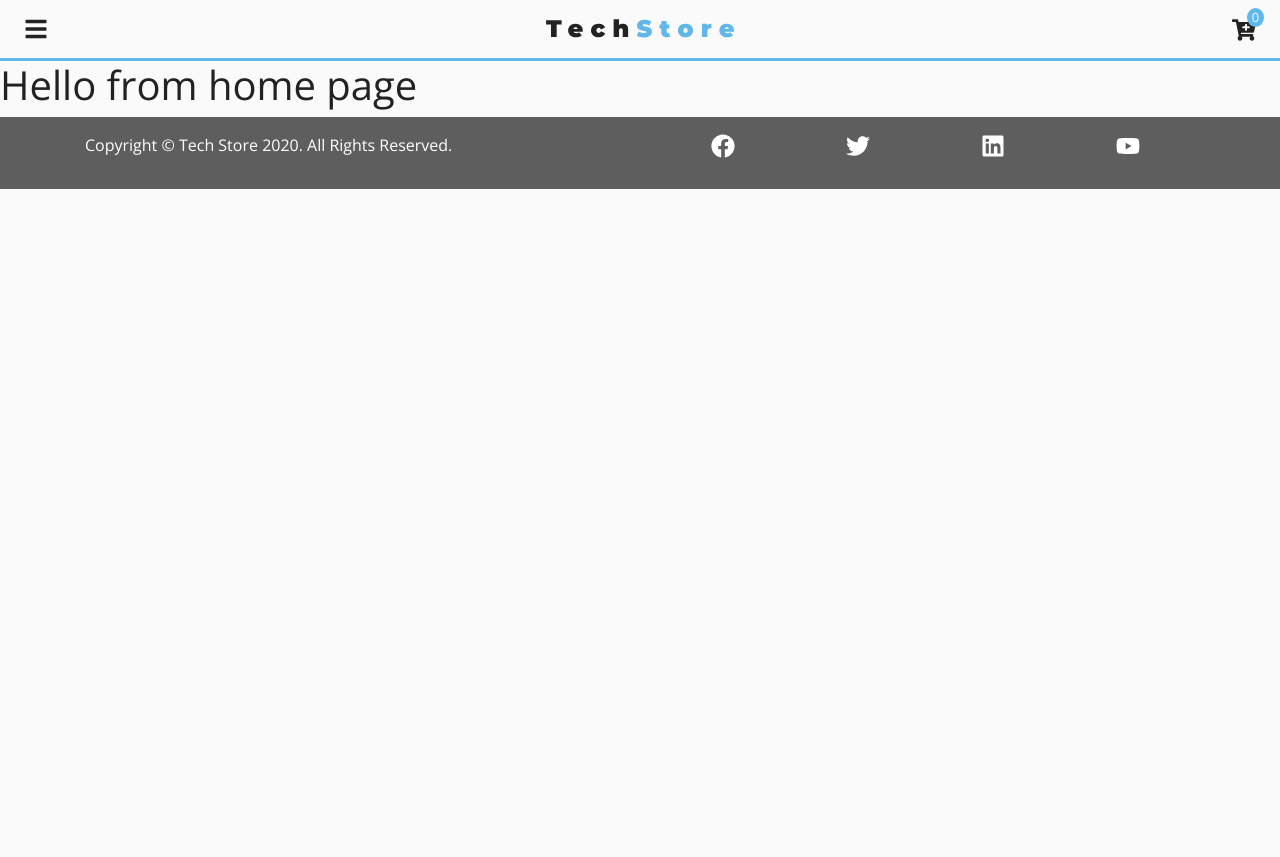
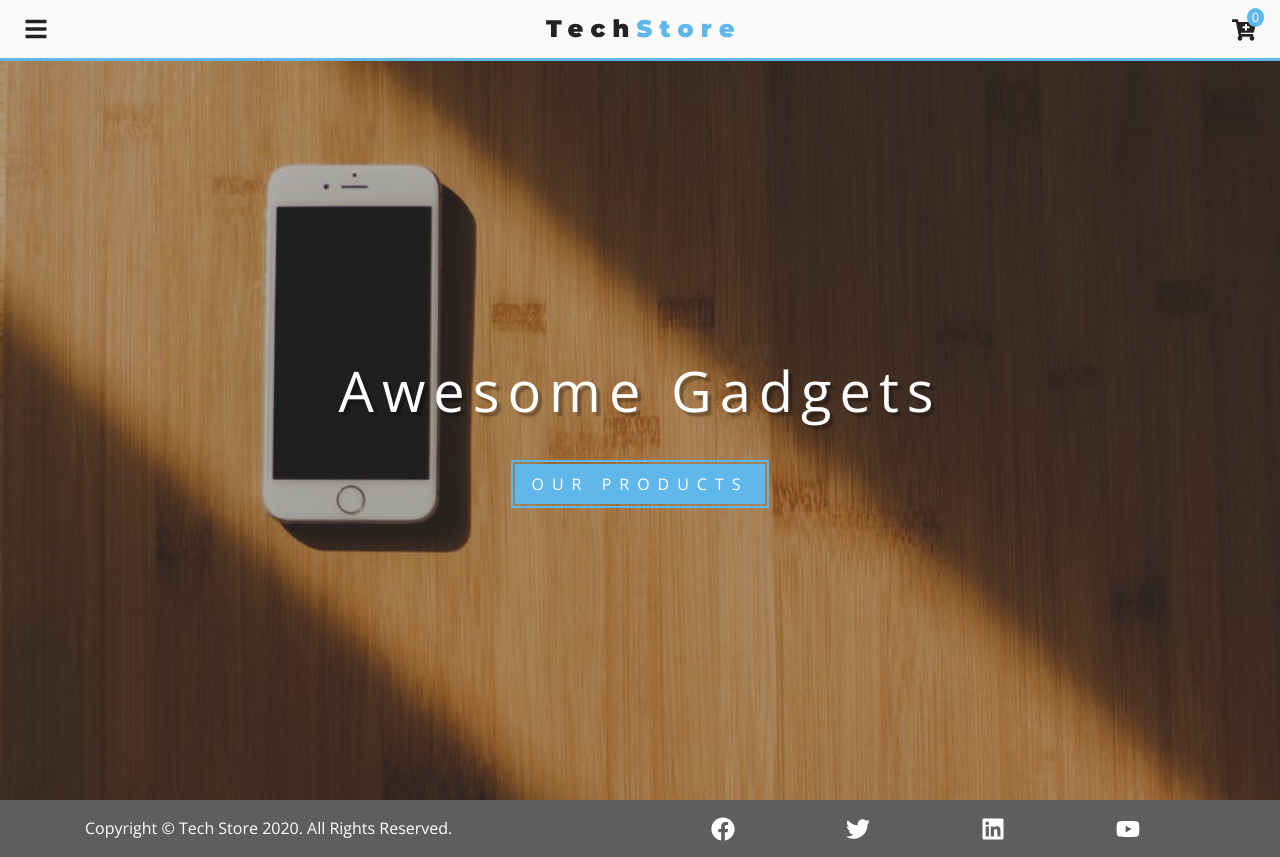
Before and after one commit to DevishBaidawarChhetri/React-Tech-Store, a React (Create React App) app: page / in a window 1280 px wide. Before the commit the page ends 800 px from the top, so only its background shows below. Built offline with nearby package versions, Linux system fonts and the light colour scheme.

Commit message:
Added Hero Component :sunglasses:

```diff
--- /dev/null
+++ b/src/components/Banner/Hero.js
@@ -0,0 +1,35 @@
+import React from 'react';
+import styled from 'styled-components';
+import mainBackground from '../images/mainBcg.jpeg';
+export default function Hero ( { img, title, max, children } ) {
+  return (
+    <>
+      <HeroWrapper max={ max } img={ img }>
+        <div className="banner">
+          <h1 className="title">{ title }</h1>
+          { children }
+        </div>
+      </HeroWrapper>
+    </>
+  )
+}
+
+const HeroWrapper = styled.div`
+  color: var(--mainWhite);
+  min-height: ${ props => props.max ? "calc(100vh - 61px)" : "60vh" };
+  text-align: center;
+  display: flex;
+  align-items: center;
+  justify-content: center;
+  background: linear-gradient(var(--primaryRGBA), var(--primaryRGBA)), url(${ props => props.img }) center/cover no-repeat;
+  .title{
+    padding-top:2rem;
+    font-size:3.5rem;
+    text-transform: capitalize;
+    text-shadow: 4px 4px 2px var(--primaryRGBA);
+    letter-spacing: var(--mainSpacing);
+  }
+`
+Hero.defaultProps = {
+  img: mainBackground
+}
--- a/src/components/footer/Footer.js
+++ b/src/components/footer/Footer.js
@@ -13,7 +13,7 @@
                 <div className="container py-3">
                   <div className="row">
                     <div className="col-md-6">
-                      <p className="text-capitalize">
+                      <p className="text-capitalize m-0">
                         copyright &copy; tech store { new Date().getFullYear() }. All Rights Reserved.
                       </p>
                     </div>
--- a/src/css/base/base.css
+++ b/src/css/base/base.css
@@ -16,3 +16,23 @@
 .text-main {
   color: var(--primaryColor);
 }
+
+.main-link {
+  padding: 0.5rem 1rem;
+  color: var(--mainWhite);
+  background: var(--primaryColor);
+  display: inline-block;
+  text-transform: uppercase;
+  letter-spacing: var(--mainSpacing);
+  border: none;
+  outline: 2px solid var(--primaryColor);
+  outline-offset: 2px;
+  transition: var(--mainTransition);
+}
+
+.main-link:hover{
+  color: var(--colorPrimary);
+  background: var(--darkGrey);
+  outline-color: var(--darkGrey);
+  text-decoration: none;
+}
--- a/src/pages/HomePage.js
+++ b/src/pages/HomePage.js
@@ -1,17 +1,14 @@
 import React from 'react';
-import { ProductConsumer } from '../components/context/context';
-
+import Hero from '../components/Banner/Hero';
+import { Link } from 'react-router-dom';
 export default function HomePage () {
   return (
     <>
-      <ProductConsumer>
-        {
-          value => {
-            console.log( value );
-            return <h1>Hello from home page</h1>
-          }
-        }
-      </ProductConsumer>
+      <Hero title="awesome gadgets" max="true">
+        <Link to="/products" className="main-link" style={ { margin: "2rem" } }>
+          Our Products
+        </Link>
+      </Hero>
     </>
   )
 }
```
